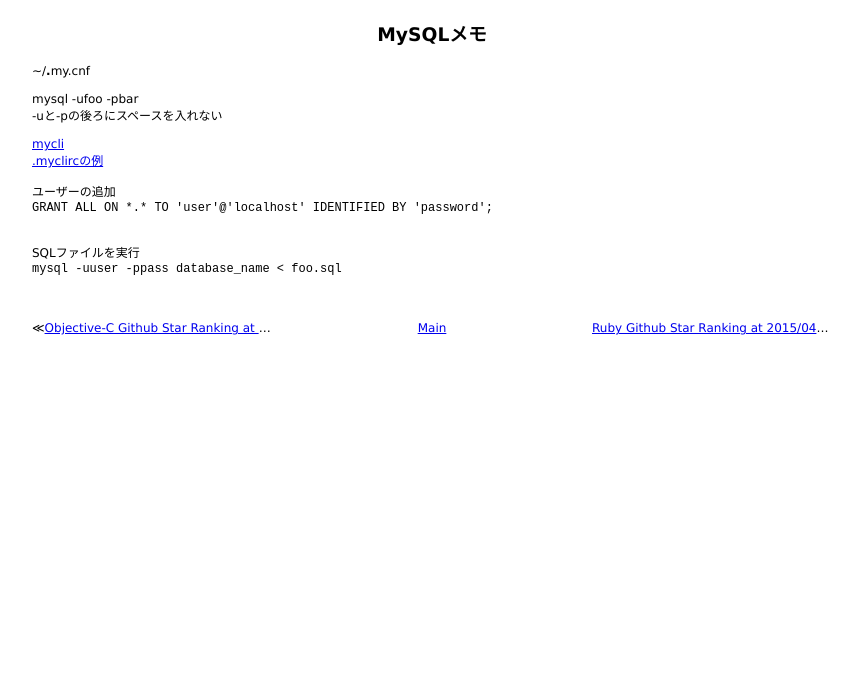
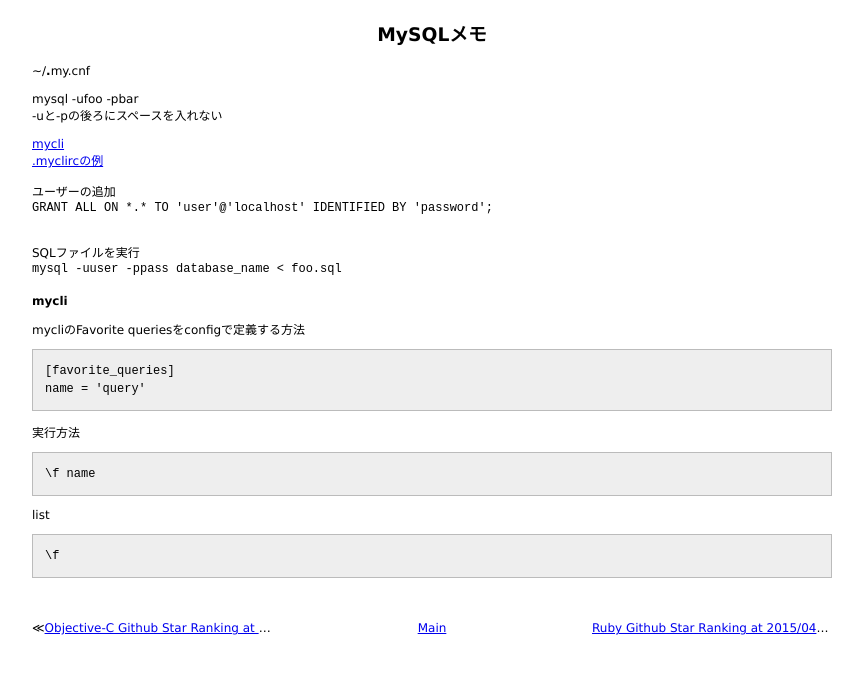
Before and after one commit to 38elements/38elements.github.com, a Jekyll site: the page built from _posts/2015-04-29-mysql.md, in a window 1280 px wide. Shown: the top 674 px of the page, without its empty margins (208-1071 px from the left). Built offline with Jekyll 4.4.1, drawn with Linux system fonts in a browser that asks for light colours.

Commit message:
Update 2015-04-29-mysql.md

````diff
--- a/_posts/2015-04-29-mysql.md
+++ b/_posts/2015-04-29-mysql.md
@@ -16,3 +16,23 @@ mysql -ufoo -pbar
 
 SQLファイルを実行
 `mysql -uuser -ppass database_name < foo.sql`
+
+#### mycli
+mycliのFavorite queriesをconfigで定義する方法
+
+```
+[favorite_queries]
+name = 'query'
+```
+
+実行方法
+
+```
+\f name
+```
+
+list
+
+```
+\f
+```
````
